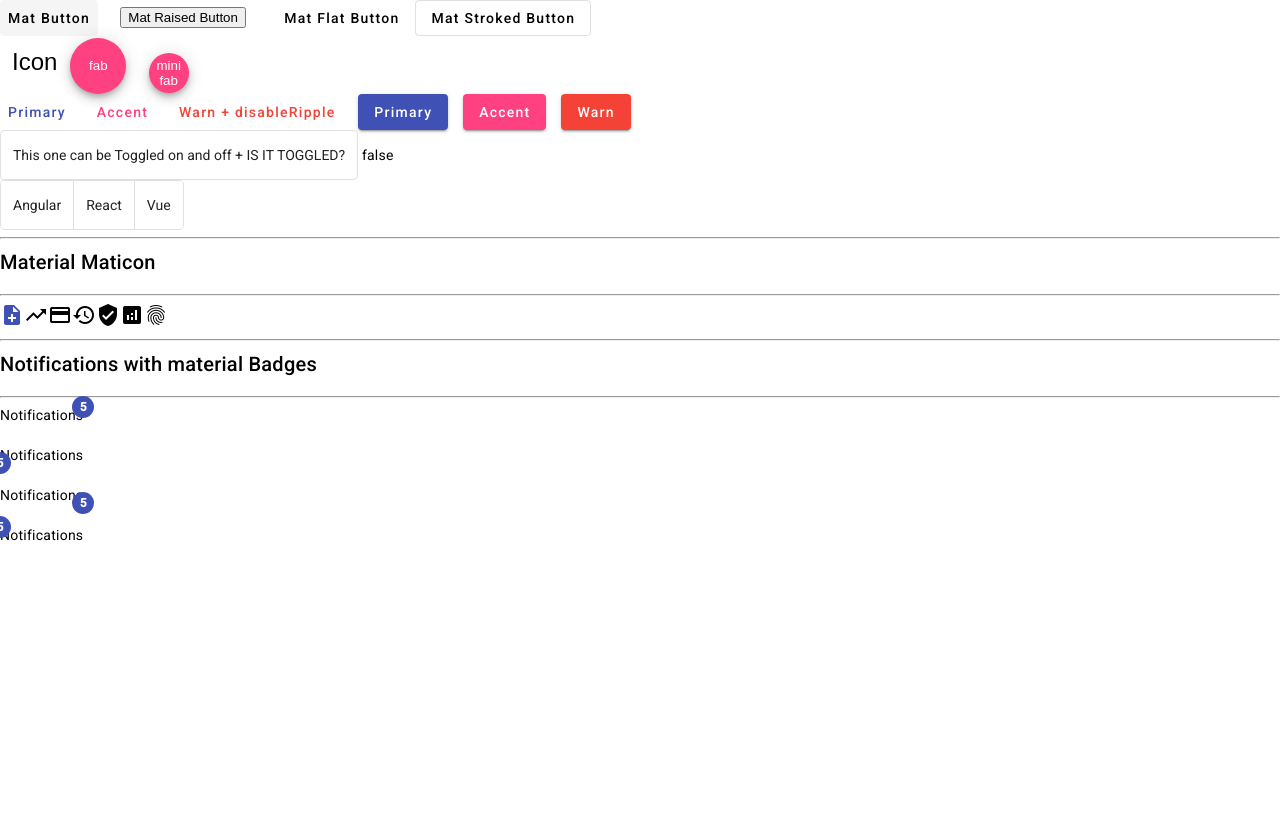
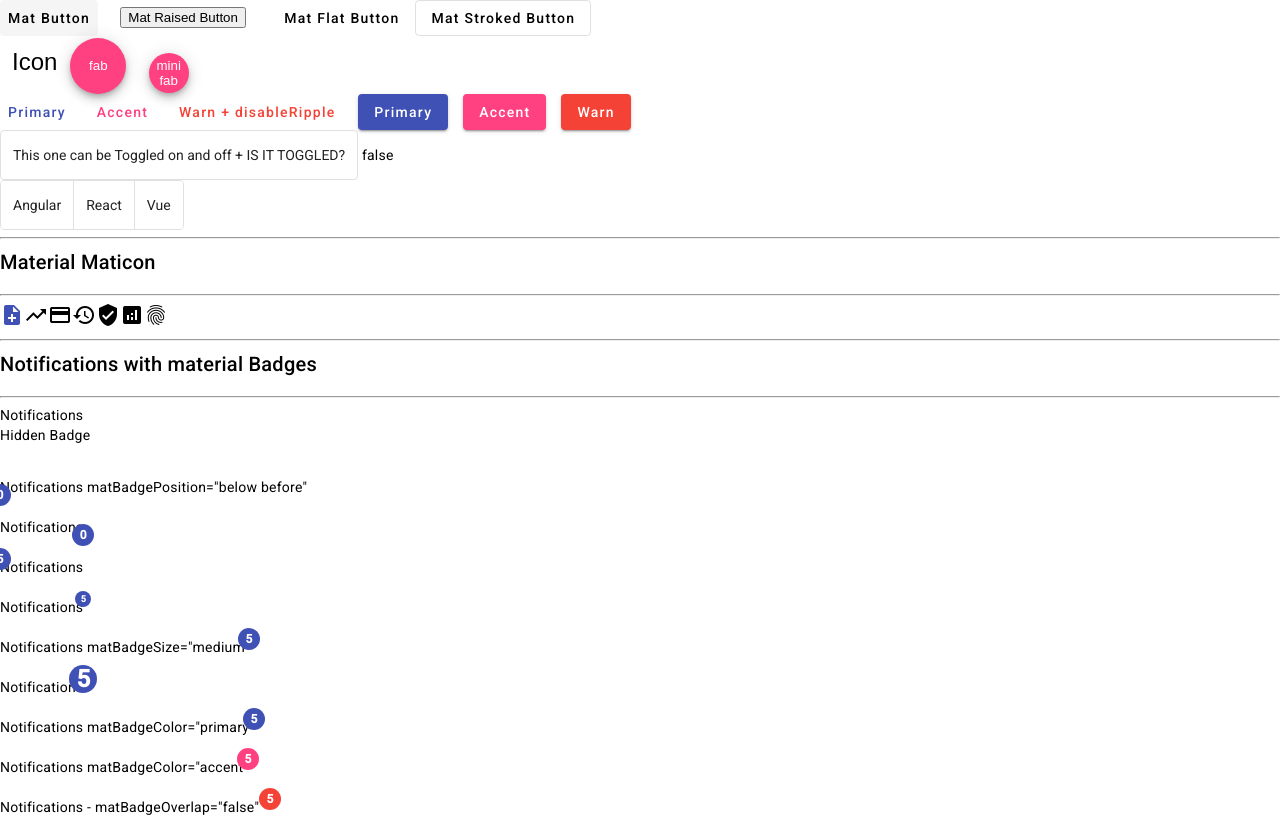
Before and after one commit to DevCaioSouza/Angular-Material-Tutorial, an Angular app: page / in a window 1280 px wide. Built offline with nearby package versions, Linux system fonts and the light colour scheme.

Commit message:
angular badges finished

```diff
--- a/src/app/app.component.html
+++ b/src/app/app.component.html
@@ -46,14 +46,33 @@
 <hr>
 
 <div>
-  <span matBadge="5">Notifications</span>
+  <span [matBadge]="notifications" [matBadgeHidden]="notifications === 0">Notifications</span>
+  <p>Hidden Badge</p>
 </div><br>
 <div>
-  <span matBadge="5" matBadgePosition="below before">Notifications</span>
+  <span [matBadge]="notifications" matBadgePosition="below before">Notifications matBadgePosition="below before"</span>
 </div><br>
 <div>
-  <span matBadge="5" matBadgePosition="below after">Notifications</span>
+  <span [matBadge]="notifications" matBadgePosition="below after">Notifications</span>
 </div><br>
 <div>
   <span matBadge="5" matBadgePosition="above before">Notifications</span>
-</div>
+</div><br>
+<div>
+  <span matBadge="5" matBadgeSize="small">Notifications</span>
+</div><br>
+<div>
+  <span matBadge="5" matBadgeSize="medium">Notifications matBadgeSize="medium"</span>
+</div><br>
+<div>
+  <span matBadge="5" matBadgeSize="large">Notifications</span>
+</div><br>
+<div>
+  <span matBadge="5" matBadgeColor="primary">Notifications matBadgeColor="primary"</span>
+</div><br>
+<div>
+  <span matBadge="5" matBadgeColor="accent">Notifications matBadgeColor="accent"</span>
+</div><br>
+<div>
+  <span matBadge="5" matBadgeColor="warn" matBadgeOverlap="false">Notifications - matBadgeOverlap="false"</span>
+</div><br>
--- a/src/app/app.component.ts
+++ b/src/app/app.component.ts
@@ -7,4 +7,5 @@ import { Component } from '@angular/core';
 })
 export class AppComponent {
   title = 'material-demo';
+  notifications:number = 0;
 }
```
